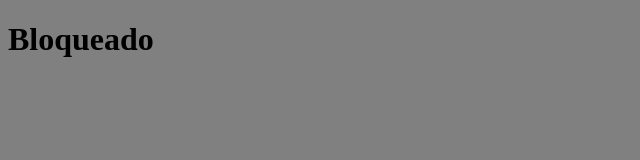
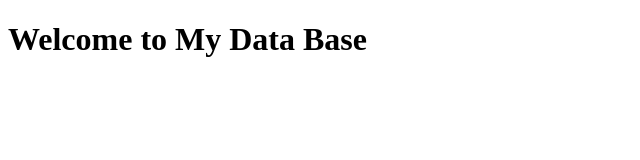
Before and after one commit to SylverWings/Calendar-Backend, a website: page public/index.html in a window 1280 px wide. Shown: the whole page, without its empty margins (0-640 px from the left). Drawn offline with Linux system fonts and the light colour scheme.

```diff
--- a/public/index.html
+++ b/public/index.html
@@ -9,6 +9,6 @@
     <title>Demo App</title>
 </head>
 <body>
-    <h1>Bloqueado</h1>
+    <h1>Welcome to My Data Base</h1>
 </body>
 </html>
--- a/public/styles.css
+++ b/public/styles.css
@@ -1,4 +1,4 @@
 html , body{
 
-    background-color: grey;
+    background-color: white;
 }
```
Also changed, not shown: README.md.
